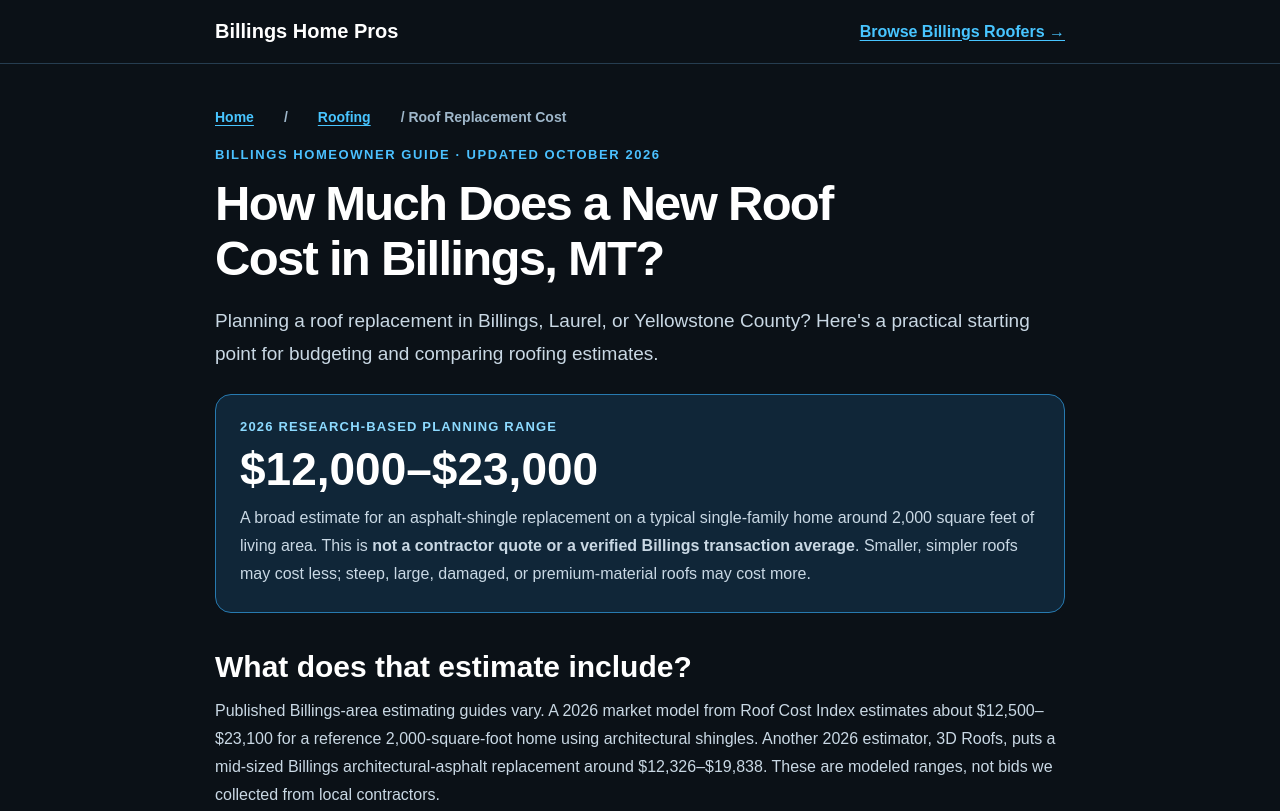
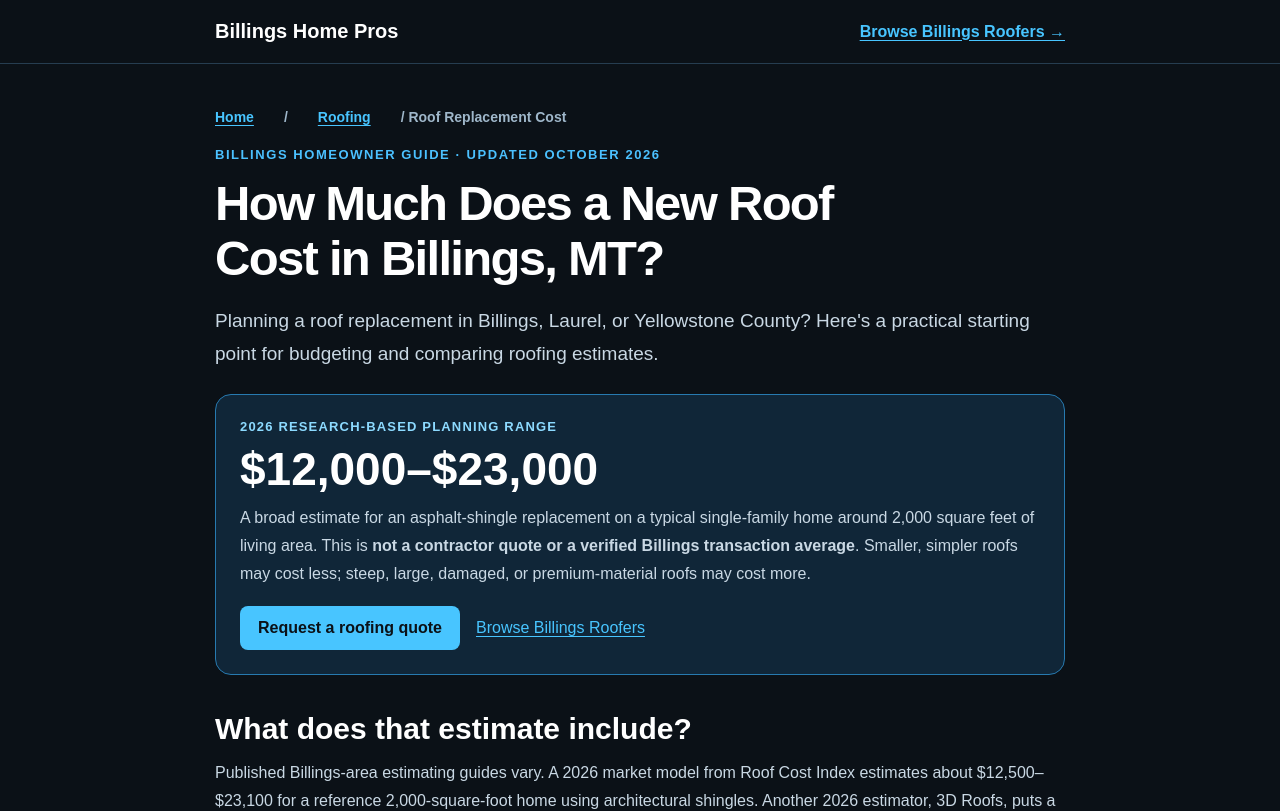
Before and after one commit to Cheddaronbass/billingshomepros, a Next.js app: page /guides/roof-replacement-cost-billings-mt in a window 1280 px wide. Shown: the top 811 px of the page. Built offline with nearby package versions, Linux system fonts and the light colour scheme.

Commit message:
Add roofing quote action below the guide planning range

```diff
--- a/app/guides/roof-replacement-cost-billings-mt/page.js
+++ b/app/guides/roof-replacement-cost-billings-mt/page.js
@@ -1,4 +1,5 @@
 import { withPageSocial } from "../../lib/seoMetadata";
+import RoofQuoteLink from "./RoofQuoteLink";
 import Link from "next/link";
 
 export const metadata = withPageSocial( {
@@ -35,6 +36,10 @@ export default function BillingsRoofCostGuide() {
           <div style={{ fontSize: 13, fontWeight: 800, color: "#8cdaff", letterSpacing: ".09em" }}>2026 RESEARCH-BASED PLANNING RANGE</div>
           <div style={{ color: "white", fontSize: "clamp(30px, 6vw, 46px)", fontWeight: 800, margin: "8px 0" }}>$12,000–$23,000</div>
           <p style={{ ...p, margin: 0 }}>A broad estimate for an asphalt-shingle replacement on a typical single-family home around 2,000 square feet of living area. This is <strong>not a contractor quote or a verified Billings transaction average</strong>. Smaller, simpler roofs may cost less; steep, large, damaged, or premium-material roofs may cost more.</p>
+          <div style={{ display: "flex", flexWrap: "wrap", alignItems: "center", gap: 16, marginTop: 18 }}>
+            <RoofQuoteLink />
+            <Link href="/roofing" style={link}>Browse Billings Roofers</Link>
+          </div>
         </div>
 
         <h2 style={heading}>What does that estimate include?</h2>
```
